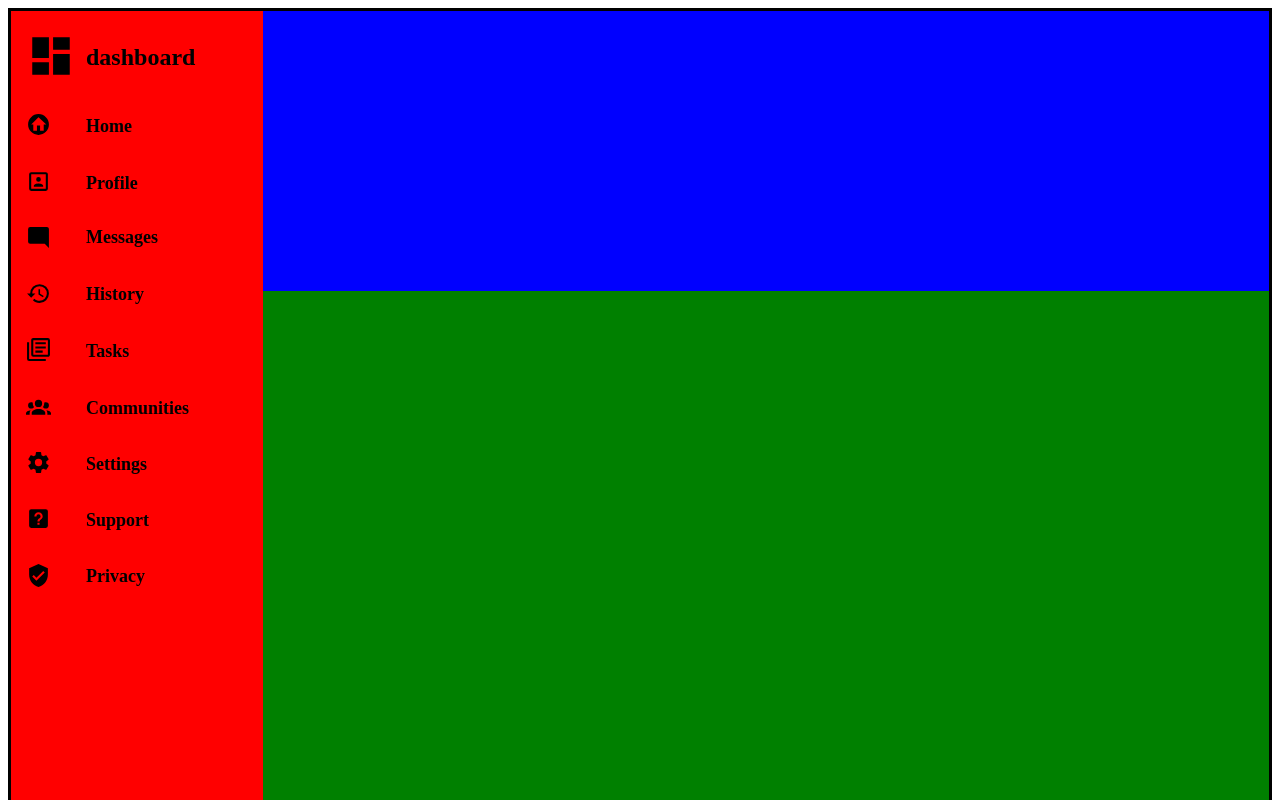
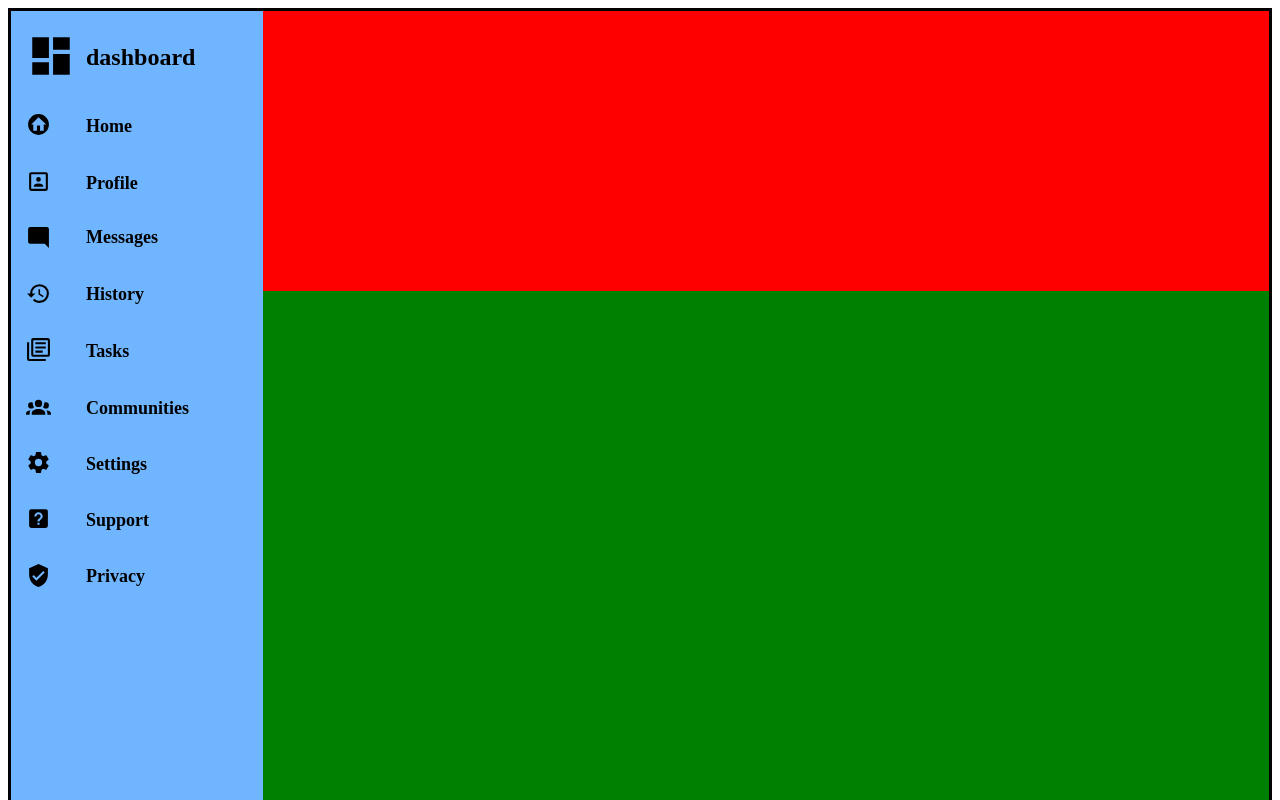
Before and after one commit to charliefenton-png/project-admin-dashboard, a plain HTML site: page index.html in a window 1280 px wide. Shown: the top 800 px of the page. Drawn offline with Linux system fonts and the light colour scheme.

Commit message:
changed color of sidebar

```diff
--- a/styles.css
+++ b/styles.css
@@ -9,7 +9,7 @@
 
 
 .sidebar {
-    background-color: red;
+    background-color: rgb(111, 181, 255);
     grid-row: 1 / 3;
 }
 
@@ -66,11 +66,12 @@
   font-family: 'Times New Roman', Times, serif;
   position: relative;
   bottom: 11px;
+  color: black;
 }
 
 
 .header {
-    background-color: blue;
+    background-color: red;
 }
 
 
```
